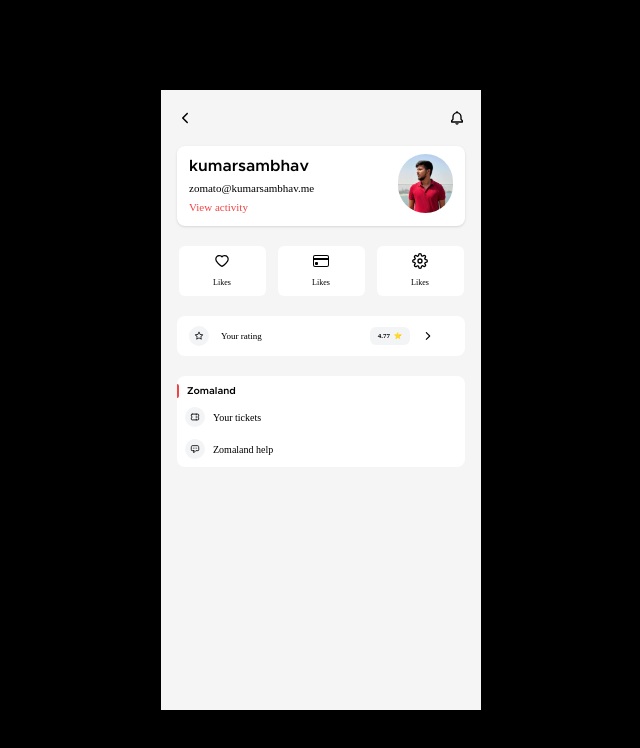
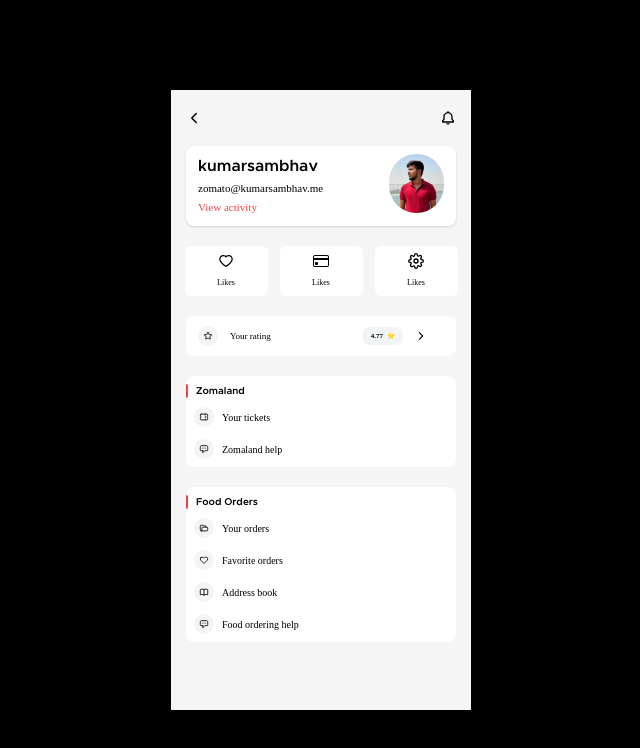
Before and after one commit to satvik76/zomato-clone, a React (Create React App) app: page / in a window 1280 px wide. Shown: the top 748 px of the page, without its empty margins (319-959 px from the left). Built offline with nearby package versions, Linux system fonts and the light colour scheme; a web font is replaced by a local one.

Commit message:
Added Food Section

```diff
--- a/src/App.js
+++ b/src/App.js
@@ -6,16 +6,27 @@ import {
   IoMdArrowForward,
 } from "react-icons/io";
 import { BiArrowToRight, BiBell } from "react-icons/bi";
-import { BsChatRightText, BsCreditCard, BsFillChatRightTextFill } from "react-icons/bs";
+import {
+  BsChatRightText,
+  BsCreditCard,
+  BsFillChatRightTextFill,
+} from "react-icons/bs";
 import profilePicture from "./dp.png";
 import { AiOutlineHeart, AiOutlineStar } from "react-icons/ai";
 import { FiSettings } from "react-icons/fi";
-import { HiOutlineTicket, HiOutlineChatAlt } from "react-icons/hi";
+import {
+  HiOutlineTicket,
+  HiOutlineChatAlt,
+  HiOutlineHeart,
+  HiOutlineFolderOpen,
+  HiOutlineBookOpen,
+} from "react-icons/hi";
+import { SiZomato } from "react-icons/si";
 
 function App() {
   return (
     <div className="main w-screen h-screen flex flex-row justify-center items-center bg-black">
-      <div className="app-container shadow-md w-[320px] h-[620px] flex flex-col py-5 items-center gap-5 bg-[#f5f5f5]">
+      <div className="app-container shadow-md w-[300px] h-[620px] flex flex-col py-5 items-center gap-5 bg-[#f5f5f5] overflow-scroll">
         <div className="nav-bar flex flex-row justify-between w-[90%]">
           <IoIosArrowBack />
           <BiBell />
@@ -37,15 +48,15 @@ function App() {
           </div>
         </div>
         <div className="likes-section bg flex flex-row gap-3">
-          <div className="like-box w-[87px] h-[50px] rounded-md bg-white flex flex-col items-center justify-center gap-2">
+          <div className="like-box w-[83px] h-[50px] rounded-md bg-white flex flex-col items-center justify-center gap-2">
             <AiOutlineHeart className="m-0" />
             <p>Likes</p>
           </div>
-          <div className="like-box w-[87px] h-[50px] rounded-md bg-white flex flex-col items-center justify-center gap-2">
+          <div className="like-box w-[83px] h-[50px] rounded-md bg-white flex flex-col items-center justify-center gap-2">
             <BsCreditCard className="m-0" />
             <p>Likes</p>
           </div>
-          <div className="like-box w-[87px] h-[50px] rounded-md bg-white flex flex-col items-center justify-center gap-2">
+          <div className="like-box w-[83px] h-[50px] rounded-md bg-white flex flex-col items-center justify-center gap-2">
             <FiSettings className="m-0" />
             <p>Likes</p>
           </div>
@@ -53,12 +64,12 @@ function App() {
         <div className="rating-container w-[90%] h-[40px] rounded-lg flex flex-row px-3 py-2 gap-3 items-center bg-[#FFF]">
           <AiOutlineStar className="text-[20px] bg-gray-100 p-[5px] rounded-full" />
           <p className="text-[9px] pt-[1px]">Your rating</p>
-          <p className="bg-gray-100 flex flex-row px-2 py-1 ml-24 text-[7px] rounded-md font-bold">
+          <p className="bg-gray-100 flex flex-row px-2 py-1 ml-20 text-[7px] rounded-md font-bold">
             4.77 &nbsp;⭐️
           </p>
           <IoIosArrowForward className="text-xs" />
         </div>
-        <div className="zomaland-container w-[90%] min-h-[40px] rounded-lg flex flex-col bg-white py-2 gap-2">
+        <div className="zomaland-container w-[90%] h-fit rounded-lg flex flex-col bg-white py-2 gap-2">
           <div className="title flex flex-row gap-2">
             <div className="bar w-[2px] h-[14px] bg-red-500 rounded-r-full"></div>
             <div className="text text-[10px] tbold">Zomaland</div>
@@ -78,6 +89,39 @@ function App() {
             </div>
           </div>
         </div>
+        <div className="orders-container w-[90%] h-fit rounded-lg flex flex-col bg-white py-2 gap-2">
+          <div className="title flex flex-row gap-2">
+            <div className="bar w-[2px] h-[14px] bg-red-500 rounded-r-full"></div>
+            <div className="text text-[10px] tbold">Food Orders</div>
+          </div>
+          <div className="options px-2 flex flex-col gap-3">
+            <div className="option flex flex-row items-center gap-2">
+              <div className="icon">
+                <HiOutlineFolderOpen className="text-[20px] bg-gray-100 p-[5px] rounded-full" />
+              </div>
+              <div className="text text-[10px]">Your orders</div>
+            </div>
+            <div className="option flex flex-row items-center gap-2">
+              <div className="icon">
+                <HiOutlineHeart className="text-[20px] bg-gray-100 p-[5px] rounded-full" />
+              </div>
+              <div className="text text-[10px]">Favorite orders</div>
+            </div>
+            <div className="option flex flex-row items-center gap-2">
+              <div className="icon">
+                <HiOutlineBookOpen className="text-[20px] bg-gray-100 p-[5px] rounded-full" />
+              </div>
+              <div className="text text-[10px]">Address book</div>
+            </div>
+            <div className="option flex flex-row items-center gap-2">
+              <div className="icon">
+                <HiOutlineChatAlt className="text-[20px] bg-gray-100 p-[5px] rounded-full" />
+              </div>
+              <div className="text text-[10px]">Food ordering help</div>
+            </div>
+          </div>
+        </div>
+
       </div>
     </div>
   );
```
